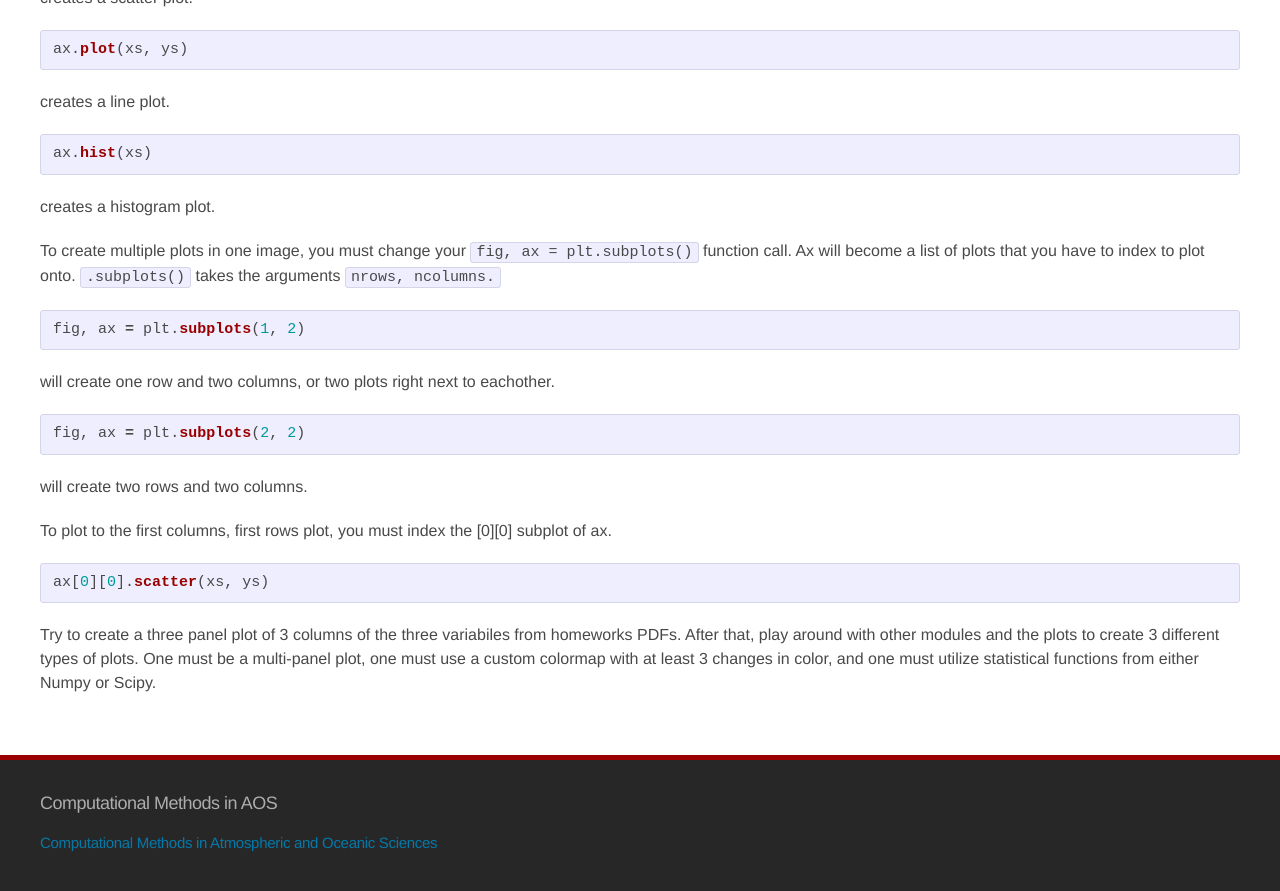
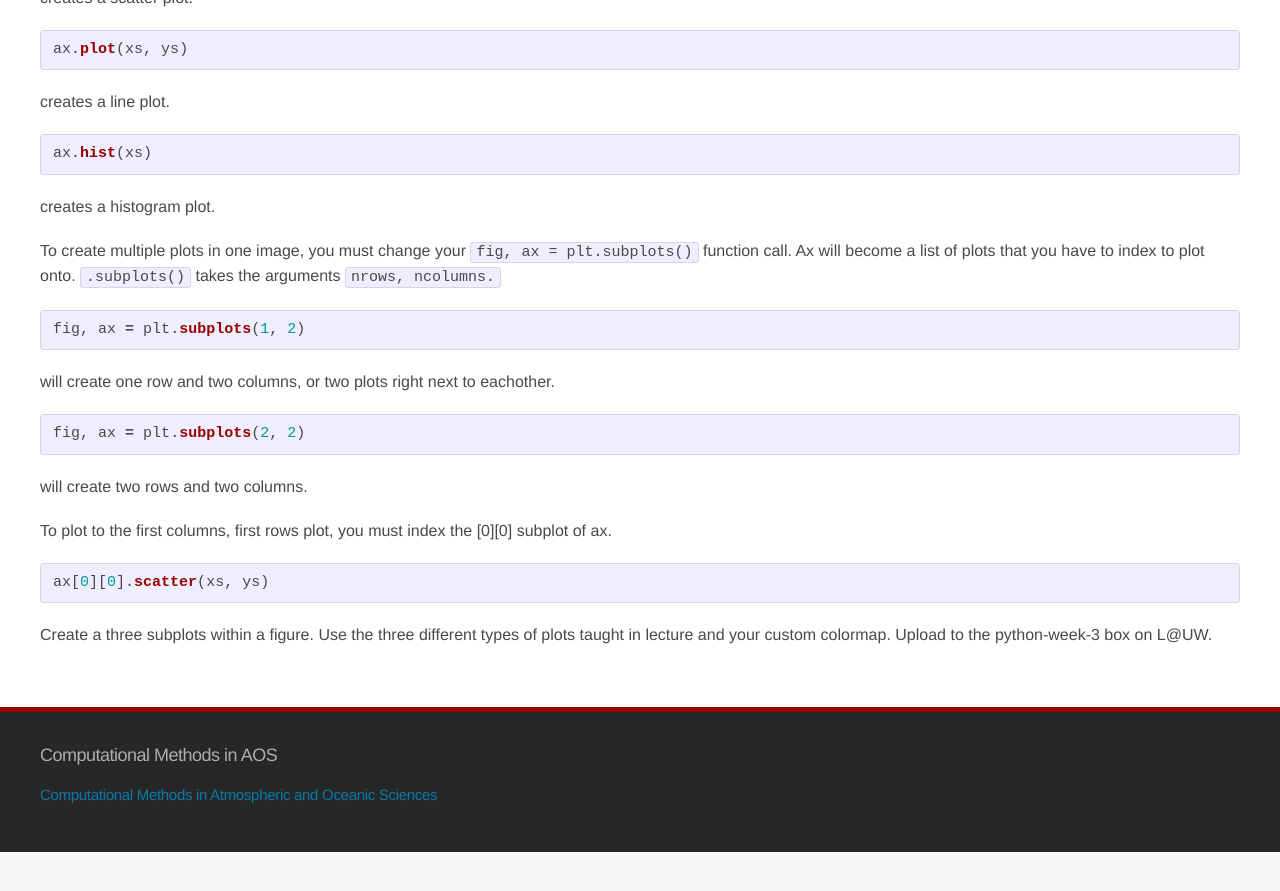
Before and after one commit to AOS573-2017/aos573-2017.github.io, a Jekyll site: the page built from _lectures/12-python-plotting.md, in a window 1280 px wide and 900 px high, scrolled down 5146 px. Shown: the top 891 px of the window. Built offline with Jekyll 4.4.1, drawn with Linux system fonts in a browser that asks for light colours; after the commit the page ends 5998 px from its top, so only the background shows below that.

Commit message:
updated homework

```diff
--- a/_lectures/12-python-plotting.md
+++ b/_lectures/12-python-plotting.md
@@ -252,4 +252,4 @@ To plot to the first columns, first rows plot, you must index the [0][0] subplot
 ax[0][0].scatter(xs, ys)
 ~~~
 
-Try to create a three panel plot of 3 columns of the three variabiles from homeworks PDFs.  After that, play around with other modules and the plots to create 3 different types of plots.  One must be a multi-panel plot, one must use a custom colormap with at least 3 changes in color, and one must utilize statistical functions from either Numpy or Scipy.
+Create a three subplots within a figure.  Use the three different types of plots taught in lecture and your custom colormap.  Upload to the python-week-3 box on L@UW.
```
